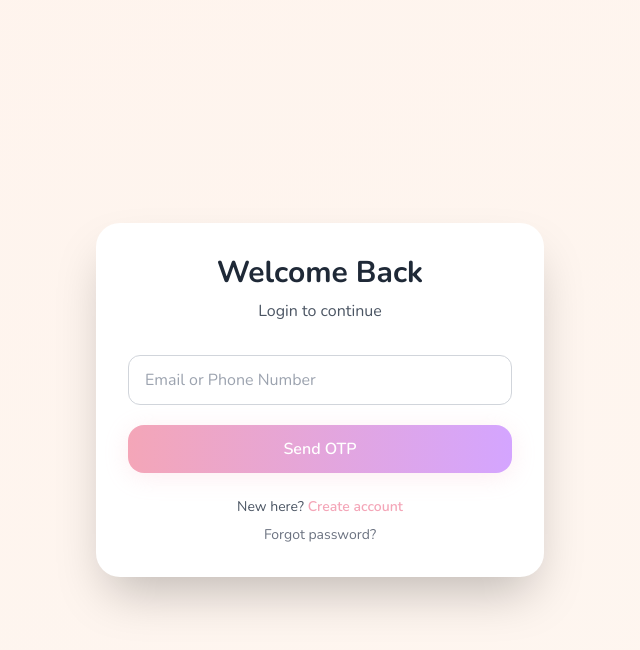
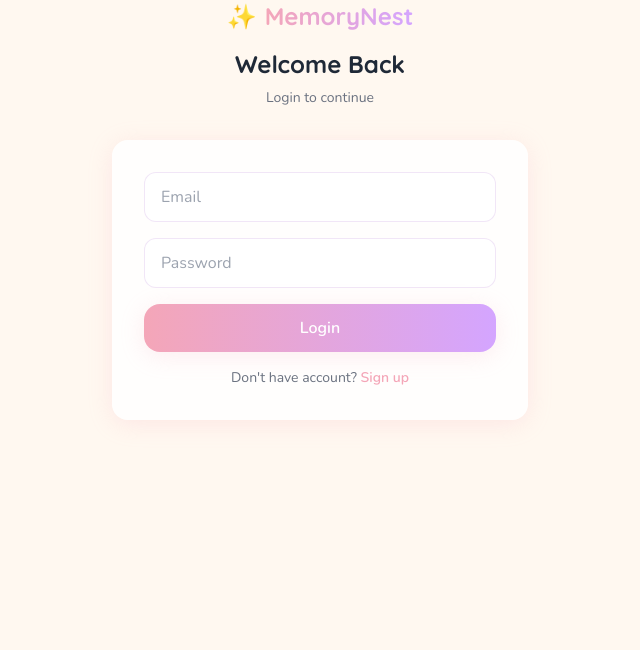
Before and after one commit to saniya026/memory-nest, a React (Vite) app in the folder frontend/: page /login in a window 1280 px wide. Shown: the top 650 px of the page, without its empty margins (320-960 px from the left). Built offline with nearby package versions, Linux system fonts and the light colour scheme; no server answers.

Commit message:
feat: implement OTP-based signup and login flow with improved error handling and UI enhancements

```diff
--- a/frontend/src/pages/auth/Login.jsx
+++ b/frontend/src/pages/auth/Login.jsx
@@ -1,54 +1,57 @@
-import { useState } from 'react';
-import { Link, useNavigate } from 'react-router-dom';
-import { useAuth } from '../../context/AuthContext';
+import { useState } from 'react'
+import { Link } from 'react-router-dom'
+import { useAuth } from '../../context/AuthContext'
+import Logo from '../../components/layout/Logo'
 
 export default function Login() {
-  const [input, setInput] = useState('');
-  const [loading, setLoading] = useState(false);
-  const { sendOTP } = useAuth();
-  const navigate = useNavigate();
+  const [form, setForm] = useState({ email: '', password: '' })
+  const [loading, setLoading] = useState(false)
+  const { login } = useAuth()
 
   const handleSubmit = async (e) => {
-    e.preventDefault();
-    if (!input) return;
-    setLoading(true);
-    const success = await sendOTP(input);
-    setLoading(false);
-    if (success) navigate('/verify-otp', { state: { type: 'login' } });
-  };
+    e.preventDefault()
+    setLoading(true)
+    try {
+      await login(form.email, form.password)
+    } catch (err) {
+      // Error handled in login function
+    } finally {
+      setLoading(false)
+    }
+  }
 
   return (
-    <div className="flex min-h-screen items-center justify-center bg-gradient-to-br from-rose/5 to-lavender/5 px-4">
-      <div className="w-full max-w-md rounded-3xl bg-white p-8 shadow-2xl dark:bg-gray-800">
-        <h2 className="text-center text-3xl font-bold">Welcome Back</h2>
-        <p className="mt-2 text-center text-gray-600 dark:text-gray-400">Login to continue</p>
+    <div className="mx-auto flex min-h- max-w-md flex-col justify-center px-4">
+      <div className="mb-8 text-center">
+        <Logo className="justify-center text-2xl" />
+        <h1 className="mt-4 font-display text-2xl font-bold">Welcome Back</h1>
+        <p className="mt-2 text-sm text-gray-500">Login to continue</p>
+      </div>
 
-        <form onSubmit={handleSubmit} className="mt-8 space-y-5">
-          <input
-            type="text"
-            placeholder="Email or Phone Number"
-            value={input}
-            onChange={(e) => setInput(e.target.value)}
-            className="w-full rounded-xl border border-gray-300 px-4 py-3 focus:border-rose focus:outline-none dark:border-gray-600 dark:bg-gray-700"
-          />
-          <button
-            type="submit"
-            disabled={loading}
-            className="btn-primary w-full py-3 disabled:opacity-50"
-          >
-            {loading? 'Sending OTP...' : 'Send OTP'}
-          </button>
-        </form>
-
-        <div className="mt-6 text-center text-sm">
-          <p className="text-gray-600 dark:text-gray-400">
-            New here? <Link to="/signup" className="font-semibold text-rose">Create account</Link>
-          </p>
-          <Link to="/forgot-password" className="mt-2 inline-block text-gray-500 hover:text-rose">
-            Forgot password?
-          </Link>
-        </div>
-      </div>
+      <form onSubmit={handleSubmit} className="space-y-4 rounded-2xl bg-white/90 p-8 shadow-card">
+        <input
+          type="email"
+          className="input-field"
+          placeholder="Email"
+          value={form.email}
+          onChange={(e) => setForm({...form, email: e.target.value })}
+          required
+        />
+        <input
+          type="password"
+          className="input-field"
+          placeholder="Password"
+          value={form.password}
+          onChange={(e) => setForm({...form, password: e.target.value })}
+          required
+        />
+        <button type="submit" disabled={loading} className="btn-primary w-full">
+          {loading? 'Logging in...' : 'Login'}
+        </button>
+        <p className="text-center text-sm text-gray-500">
+          Don't have account? <Link to="/signup" className="font-semibold text-rose">Sign up</Link>
+        </p>
+      </form>
     </div>
-  );
+  )
 }
--- a/frontend/src/pages/auth/Signup.jsx
+++ b/frontend/src/pages/auth/Signup.jsx
@@ -1,44 +1,63 @@
-import { useState } from 'react';
-import { Link, useNavigate } from 'react-router-dom';
-import toast from 'react-hot-toast';
-import { useAuth } from '../../context/AuthContext';
-import Logo from '../../components/layout/Logo';
+import { useState } from 'react'
+import { Link } from 'react-router-dom'
+import toast from 'react-hot-toast'
+import { useAuth } from '../../context/AuthContext'
+import Logo from '../../components/layout/Logo'
 
 export default function Signup() {
-  const [form, setForm] = useState({ name: '', email: '', password: '', phone: '' });
-  const [loading, setLoading] = useState(false);
-  const { register } = useAuth();
-  const navigate = useNavigate();
+  const [step, setStep] = useState(1)
+  const [form, setForm] = useState({ name: '', email: '', password: '', phone: '' })
+  const [otp, setOtp] = useState('')
+  const [loading, setLoading] = useState(false)
+  const { sendOTP, verifyOTP, register } = useAuth()
 
-  const submit = async (e) => {
-    e.preventDefault();
-    setLoading(true);
+  const handleSendOTP = async (e) => {
+    e.preventDefault()
+    setLoading(true)
     try {
-      await register(form.name, form.email, form.password, form.phone);
-      toast.success('Welcome to your memory nest!');
-      navigate('/dashboard');
+      await sendOTP(form.phone)
+      setStep(2)
     } catch (err) {
-      toast.error(err.response?.data?.message || 'Signup failed');
+      toast.error('Failed to send OTP')
     } finally {
-      setLoading(false);
+      setLoading(false)
     }
-  };
+  }
+
+  const handleVerifyAndSignup = async (e) => {
+    e.preventDefault()
+    setLoading(true)
+    try {
+      const isValid = await verifyOTP(otp)
+      if (isValid) {
+        await register(form.name, form.email, form.password, form.phone)
+      }
+    } catch (err) {
+      toast.error('Something went wrong')
+    } finally {
+      setLoading(false)
+    }
+  }
 
   return (
-    <div className="mx-auto flex min-h-[70vh] max-w-md flex-col justify-center px-4">
+    <div className="mx-auto flex min-h- max-w-md flex-col justify-center px-4">
       <div className="mb-8 text-center">
         <Logo className="justify-center text-2xl" />
-        <h1 className="mt-4 font-display text-2xl font-bold">Create your nest</h1>
+        <h1 className="mt-4 font-display text-2xl font-bold">
+          {step === 1? 'Create your account' : 'Verify Phone'}
+        </h1>
         <p className="mt-2 text-sm text-gray-500">
-          Save your occasions, orders, and precious memories in one place
+          {step === 1? 'Enter your details' : `Enter OTP sent to ${form.phone}`}
         </p>
       </div>
-      <form onSubmit={submit} className="space-y-4 rounded-2xl bg-white/90 p-8 shadow-card dark:bg-gray-800">
+
+      {step === 1? (
+        <form onSubmit={handleSendOTP} className="space-y-4 rounded-2xl bg-white/90 p-8 shadow-card">
           <input
             className="input-field"
             placeholder="Full name"
             value={form.name}
-          onChange={(e) => setForm({ ...form, name: e.target.value })}
+            onChange={(e) => setForm({...form, name: e.target.value })}
             required
           />
           <input
@@ -46,7 +65,7 @@ export default function Signup() {
             className="input-field"
             placeholder="Email"
             value={form.email}
-          onChange={(e) => setForm({ ...form, email: e.target.value })}
+            onChange={(e) => setForm({...form, email: e.target.value })}
             required
           />
           <input
@@ -54,25 +73,45 @@ export default function Signup() {
             className="input-field"
             placeholder="Phone number"
             value={form.phone}
-          onChange={(e) => setForm({ ...form, phone: e.target.value })}
+            onChange={(e) => setForm({...form, phone: e.target.value })}
+            pattern="[0-9]{10}"
             required
           />
           <input
             type="password"
             className="input-field"
-          placeholder="Password (min 6 characters)"
+            placeholder="Password"
             value={form.password}
-          onChange={(e) => setForm({ ...form, password: e.target.value })}
+            onChange={(e) => setForm({...form, password: e.target.value })}
             minLength={6}
             required
           />
           <button type="submit" disabled={loading} className="btn-primary w-full">
-          {loading ? 'Creating...' : 'Create Account'}
+            {loading? 'Sending...' : 'Send OTP'}
           </button>
           <p className="text-center text-sm text-gray-500">
-          Already have an account? <Link to="/login" className="font-semibold text-rose">Login</Link>
+            Already have account? <Link to="/login" className="font-semibold text-rose">Login</Link>
           </p>
         </form>
+      ) : (
+        <form onSubmit={handleVerifyAndSignup} className="space-y-4 rounded-2xl bg-white/90 p-8 shadow-card">
+          <input
+            type="text"
+            className="input-field text-center text-2xl tracking-widest"
+            placeholder="------"
+            value={otp}
+            onChange={(e) => setOtp(e.target.value)}
+            maxLength={6}
+            required
+          />
+          <button type="submit" disabled={loading} className="btn-primary w-full">
+            {loading? 'Verifying...' : 'Verify & Create Account'}
+          </button>
+          <button type="button" onClick={() => setStep(1)} className="w-full text-sm text-gray-500">
+            Change number
+          </button>
+        </form>
+      )}
     </div>
-  );
+  )
 }
```
Also changed, not shown: frontend/src/context/AuthContext.jsx (+44 -27 lines). Lines whose indentation alone changed are shown as unchanged.
